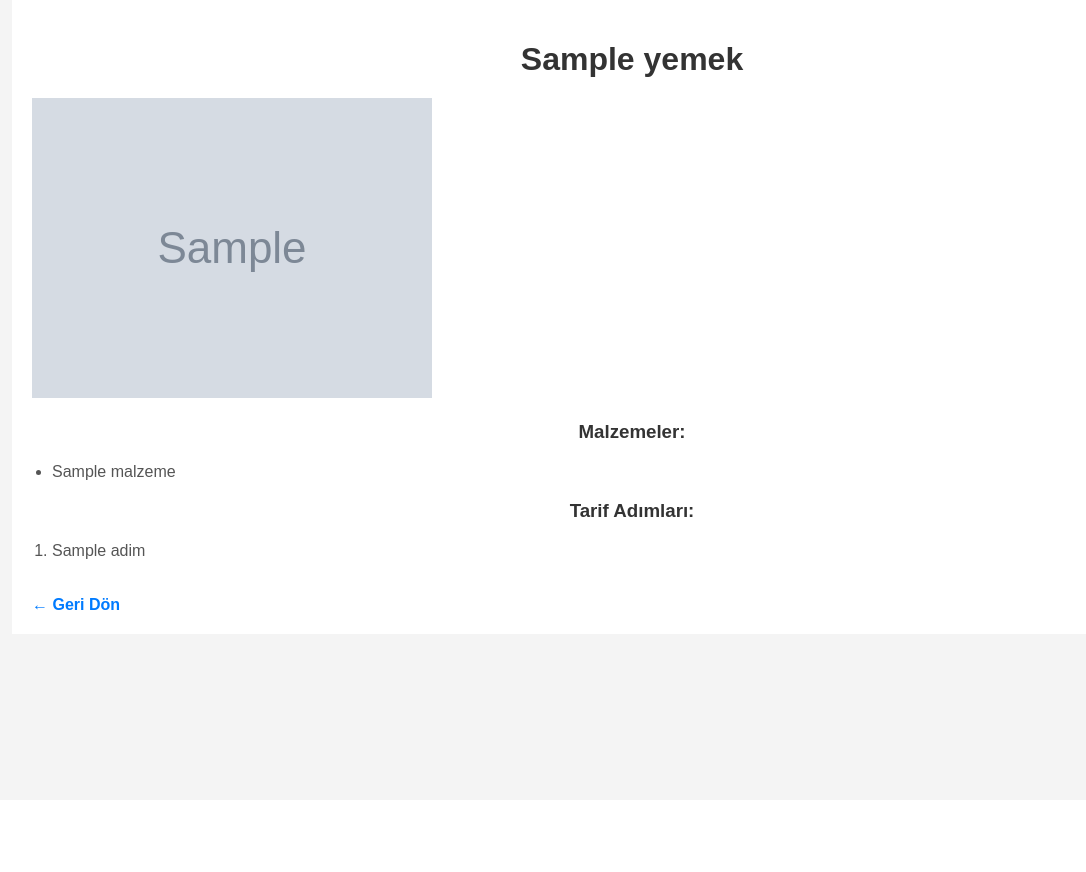
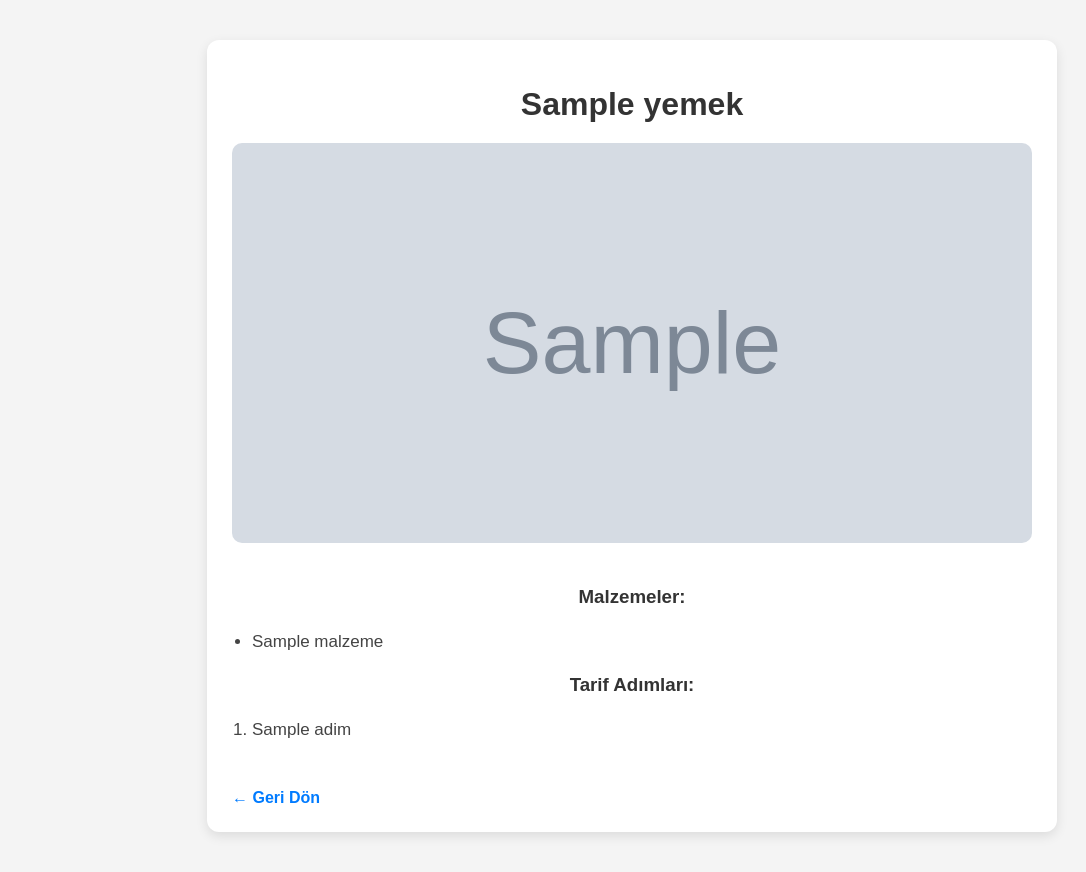
Before and after one commit to ar3s27/yemek-oneri, a Flask app: template templates/tarif.html in a window 1280 px wide. Shown: the whole page, without its empty margins (8-1094 px from the left). Before the commit the page ends 610 px from the top, so only its background shows below. Run offline with Flask 3, Linux system fonts and the light colour scheme; the template is opened without the code that fills it: most values are stand-ins (such as "Sample title", 1, 10 or a date in 2020); grey boxes marked "Sample" are stand-in pictures.

Commit message:
Update style.css

```diff
--- a/static/style.css
+++ b/static/style.css
@@ -152,3 +152,56 @@ form button:hover {
         margin-bottom: 5px;
     }
 }
+/* Tarif Sayfası Özel Stil */
+.tarif-container {
+    max-width: 800px;
+    margin: 40px auto;
+    padding: 25px;
+    background-color: #fff;
+    border-radius: 12px;
+    box-shadow: 0 4px 12px rgba(0, 0, 0, 0.1);
+}
+
+.tarif-image {
+    width: 100%;
+    max-height: 400px;
+    object-fit: cover;
+    border-radius: 10px;
+    margin-bottom: 20px;
+}
+
+.malzeme-listesi li,.adim-listesi li {
+    font-size: 17px;
+    line-height: 1.6;
+    margin-bottom: 10px;
+    color: #444;
+}
+
+.back-button {
+    display: inline-block;
+    margin-top: 30px;
+    color: #007bff;
+    text-decoration: none;
+    font-weight: bold;
+    font-size: 16px;
+}
+
+.back-button:hover {
+    color: #0056b3;
+    text-decoration: underline;
+}
+
+@media screen and (max-width: 768px) {
+    .tarif-container {
+        padding: 15px;
+    }
+
+    .tarif-image {
+        max-height: 250px;
+    }
+
+    .malzeme-listesi li,
+    .adim-listesi li {
+        font-size: 16px;
+    }
+}
```
